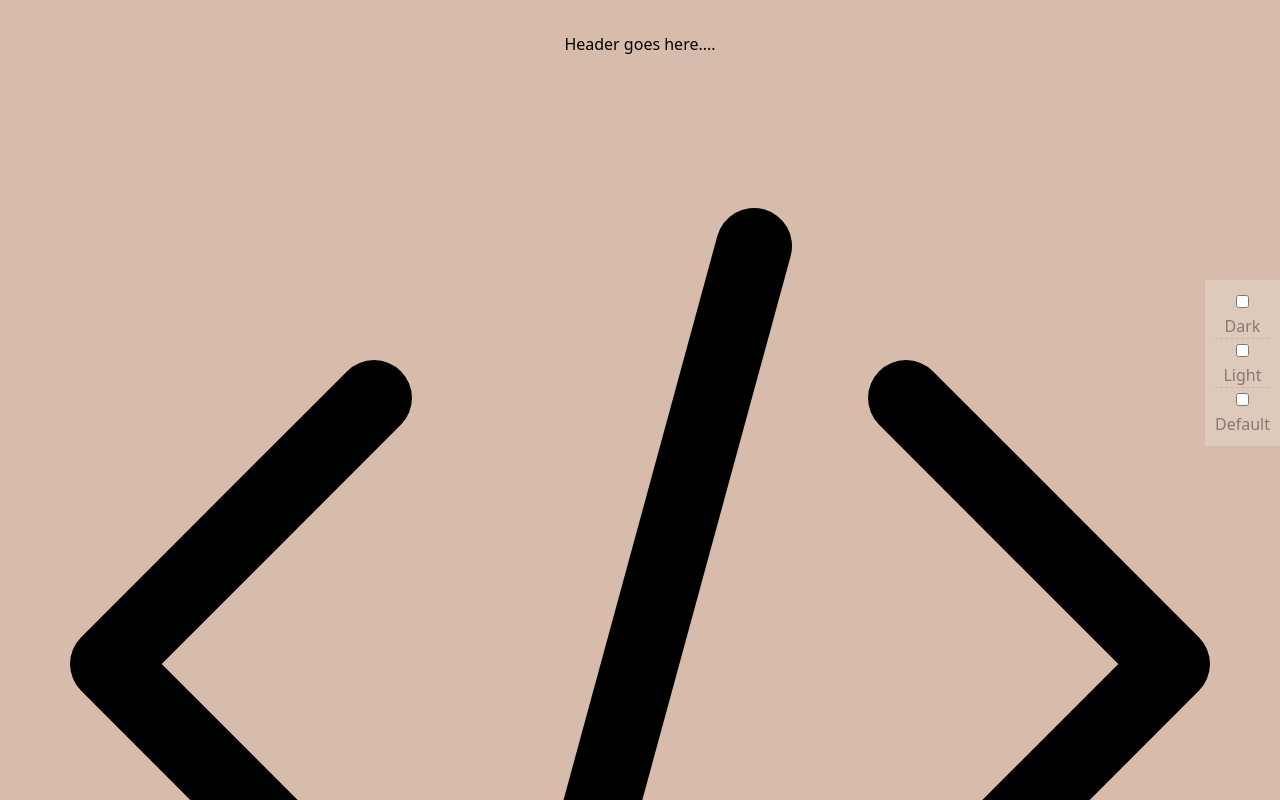
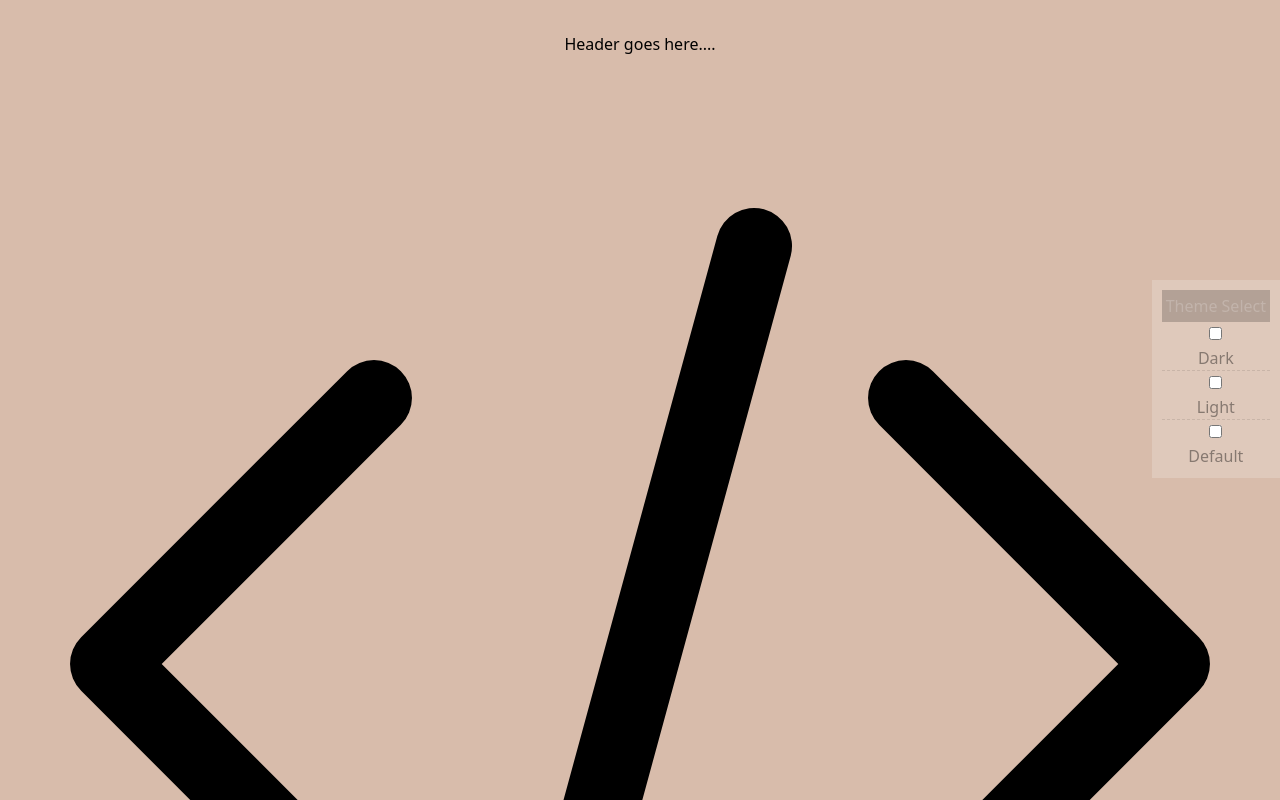
Before and after one commit to emigri/codeKrafters, a React (Vite) app: page / in a window 1280 px wide. Shown: the top 800 px of the page. Built offline with nearby package versions, Linux system fonts and the light colour scheme.

Commit message:
dark theme corrected

```diff
--- a/public/assets/css/style.css
+++ b/public/assets/css/style.css
@@ -10,9 +10,15 @@ body {
     background-color: #d8bcab;
 }
 
+body.default {
+  background-color: #d8bcab;
+  transition: var(--transition);
+}
+
 /* Dark Theme */
 body.dark {
   background-color: #000;
+  transition: var(--transition);
 }
 .dark .bg-teal-800 {
   background-color: #fff;
@@ -109,6 +115,7 @@ body.dark {
 /* Light Theme */
 body.light {
   background-color: #fff;
+  transition: var(--transition);
 }
 .light .bg-teal-800 {
   background-color: #000;
@@ -568,3 +575,14 @@ body.light {
 .theme-select ul li:last-child {
   border-bottom:none
 }
+.theme-select span {
+background: rgba(0,0,0,0.2);
+padding: 4px;
+color: rgba(255,255,255,0.2);;
+}
+
+.theme-select:hover span {
+  background: rgba(0,0,0,.5);
+  padding: 4px;
+  color: rgba(255,255,255,1);;
+  }
--- a/src/components/Footer.jsx
+++ b/src/components/Footer.jsx
@@ -24,8 +24,34 @@ function Footer() {
             Code Krafters
           </a>
         </span>
-        <div className="theme-select">
+        <ul className="flex flex-wrap items-center mt-3 text-sm font-medium text-gray-500 dark:text-gray-400 sm:mt-0">
+          <li>
+            <a
+              href="#"
+              className="hover:underline text-stone-300 gap-2 me-4 md:me-6"
+            >
+              About
+            </a>
+          </li>
+          <li>
+            <a
+              href="#"
+              className="hover:underline text-stone-300 gap-2 me-4 md:me-6"
+            >
+              Products
+            </a>
+          </li>
+          <li>
+            <a href="#" className="hover:underline text-stone-300 gap-2">
+              Contact
+            </a>
+          </li>
+        </ul>
+      </div>
+    </footer>
+    <div className="theme-select">
           <ul className="theme-list">
+            <span>Theme Select</span>
             <li>
                 <input onChange={(e)=> setTheme({...theme, themeClassName: e.target.value})} type="checkbox" id="dark-option" value="dark" className="hidden peer" required=""/>
                 <label htmlFor="dark-option" className="items-center w-full p-5">
@@ -52,31 +78,6 @@ function Footer() {
             </li>
           </ul>
         </div>
-        <ul className="flex flex-wrap items-center mt-3 text-sm font-medium text-gray-500 dark:text-gray-400 sm:mt-0">
-          <li>
-            <a
-              href="#"
-              className="hover:underline text-stone-300 gap-2 me-4 md:me-6"
-            >
-              About
-            </a>
-          </li>
-          <li>
-            <a
-              href="#"
-              className="hover:underline text-stone-300 gap-2 me-4 md:me-6"
-            >
-              Products
-            </a>
-          </li>
-          <li>
-            <a href="#" className="hover:underline text-stone-300 gap-2">
-              Contact
-            </a>
-          </li>
-        </ul>
-      </div>
-    </footer>
 
     </>
   );
```
